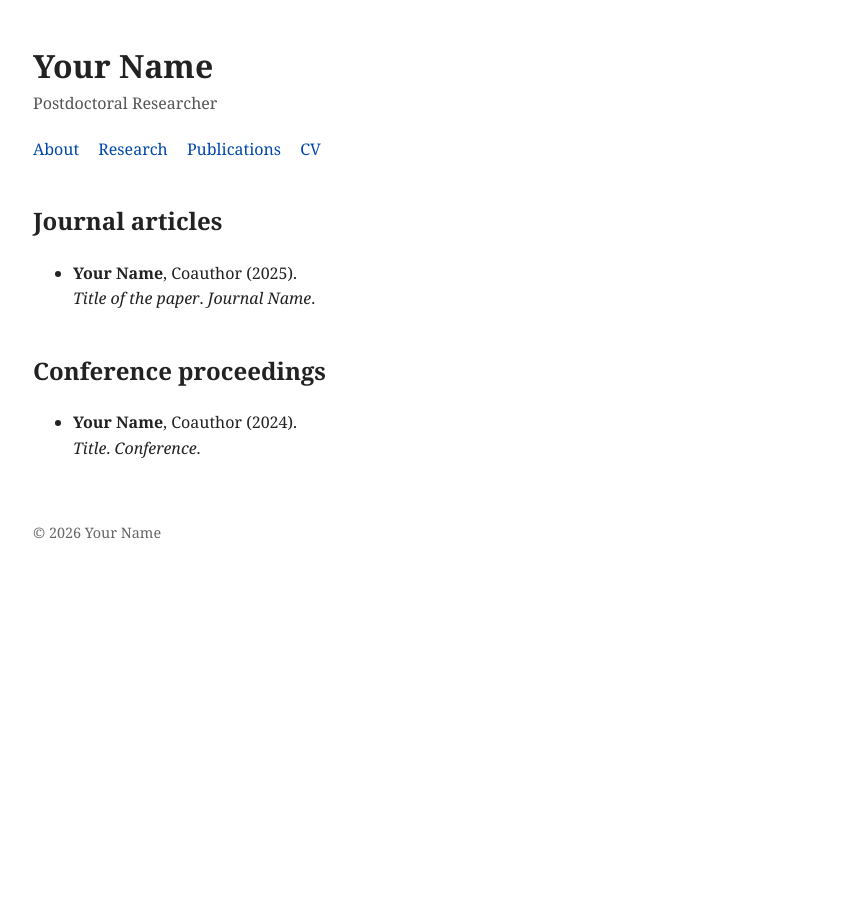
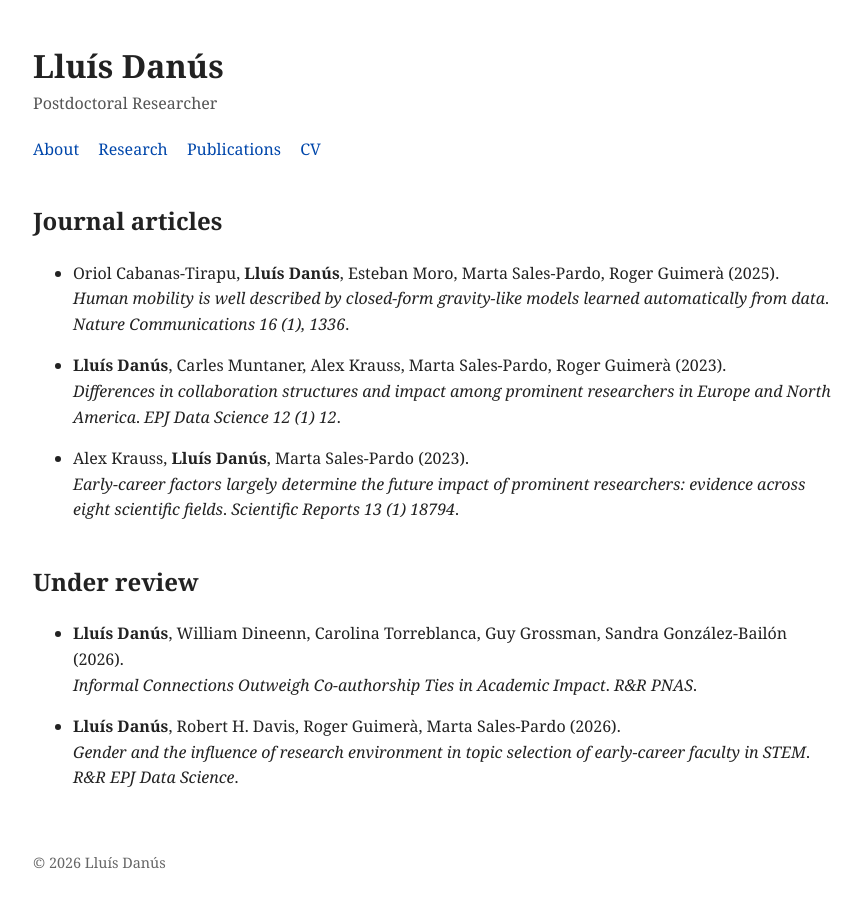
Before and after one commit to lluisdanus/lluisdanus.github.io, a Jekyll site: the page built from publications.md, in a window 1280 px wide. Shown: the whole page, without its empty margins (207-1069 px from the left). Built offline with Jekyll 4.4.1, drawn with Linux system fonts in a browser that asks for light colours.

Commit message:
updated publications

```diff
--- a/_config.yml
+++ b/_config.yml
@@ -1,3 +1,3 @@
-title: Your Name
+title: Lluís Danús
 description: Postdoctoral Researcher
 markdown: kramdown
--- a/publications.md
+++ b/publications.md
@@ -5,10 +5,19 @@ layout: default
 
 ## Journal articles
 
-- **Your Name**, Coauthor (2025).
-  *Title of the paper*. *Journal Name*.
+- Oriol Cabanas-Tirapu, **Lluís Danús**, Esteban Moro, Marta Sales-Pardo, Roger Guimerà (2025).
+  *Human mobility is well described by closed-form gravity-like models learned automatically from data*. *Nature Communications 16 (1), 1336*.
 
-## Conference proceedings
+- **Lluís Danús**, Carles Muntaner, Alex Krauss, Marta Sales-Pardo, Roger Guimerà (2023).
+  *Differences in collaboration structures and impact among prominent researchers in Europe and North America*. *EPJ Data Science 12 (1) 12*.
 
-- **Your Name**, Coauthor (2024).
-  *Title*. *Conference*.
+- Alex Krauss, **Lluís Danús**, Marta Sales-Pardo (2023).
+  *Early-career factors largely determine the future impact of prominent researchers: evidence across eight scientific fields*. *Scientific Reports 13 (1) 18794*.
+
+## Under review
+
+- **Lluís Danús**, William Dineenn, Carolina Torreblanca, Guy Grossman, Sandra González-Bailón (2026).
+  *Informal Connections Outweigh Co-authorship Ties in Academic Impact*. *R&R PNAS*.
+
+- **Lluís Danús**, Robert H. Davis, Roger Guimerà, Marta Sales-Pardo (2026).
+  *Gender and the influence of research environment in topic selection of early-career faculty in STEM*. *R&R EPJ Data Science*.
```
